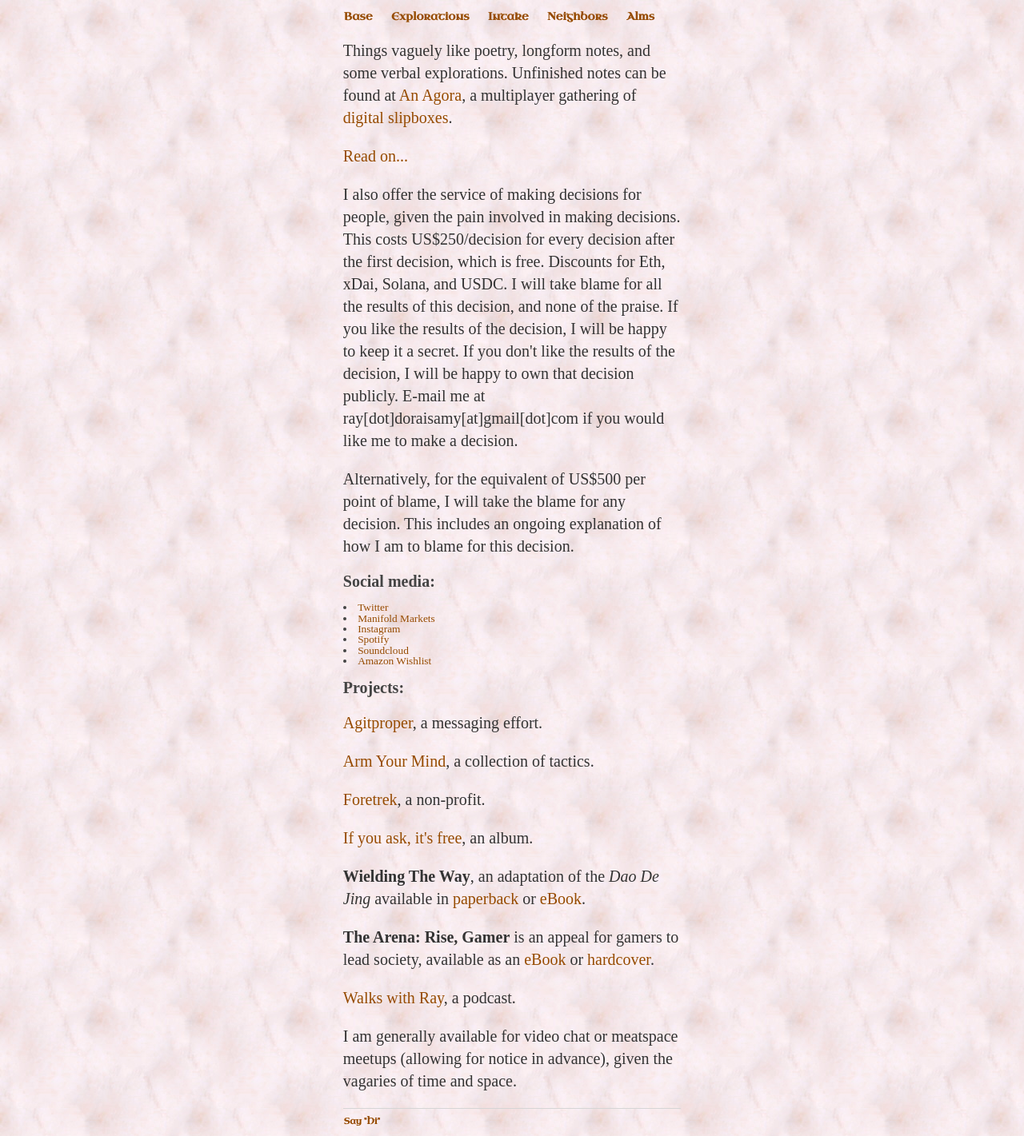
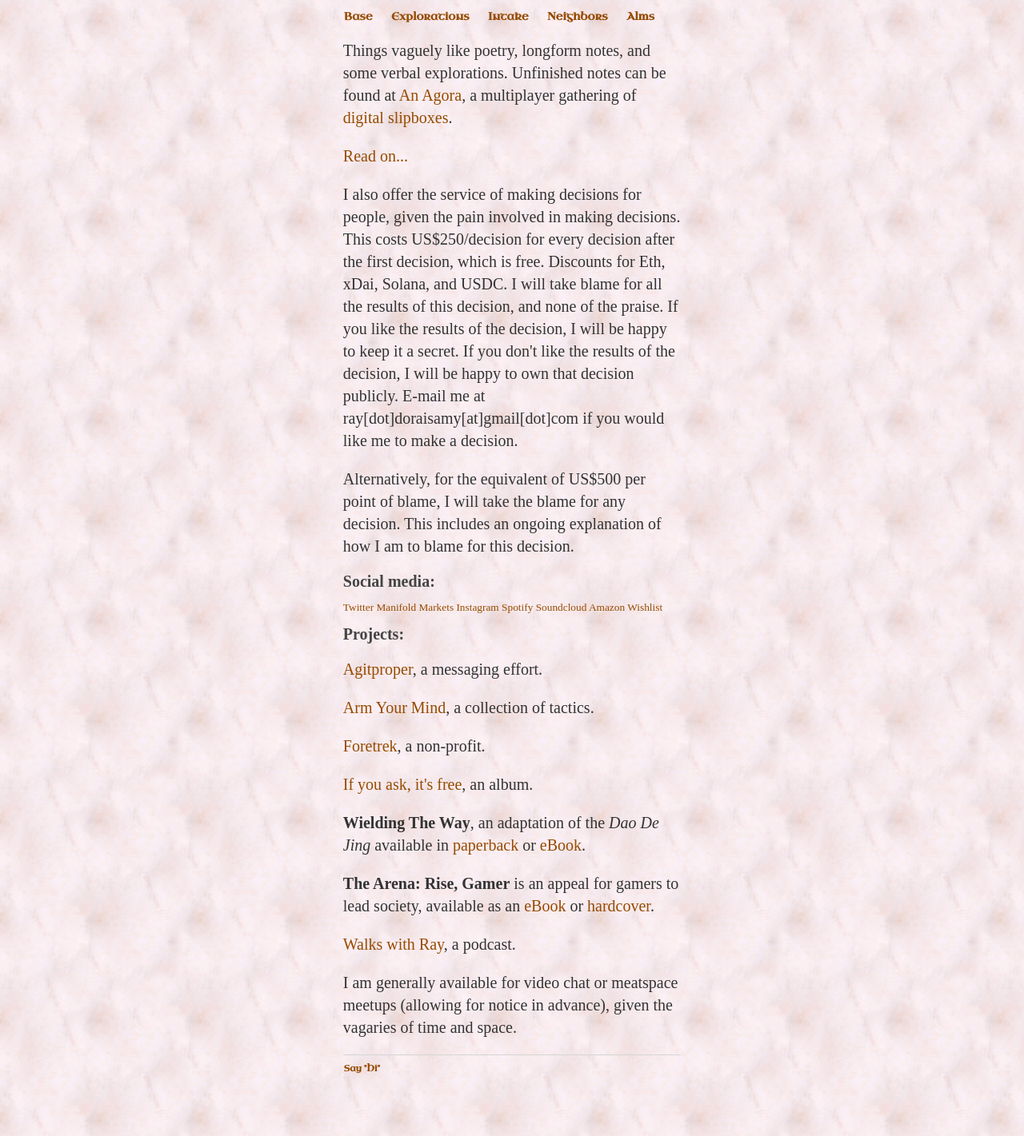
Before and after one commit to ray-dorai/ray-dorai.github.io, a Jekyll site: the page built from index.html, in a window 1280 px wide. Shown: the whole page at 80% size. Built offline with Jekyll 4.4.1, drawn with Linux system fonts in a browser that asks for light colours; some web fonts are replaced.

Commit message:
Update index.html

```diff
--- a/index.html
+++ b/index.html
@@ -9,12 +9,12 @@ title: Ray Doraisamy
 	<p>Alternatively, for the equivalent of US$500 per point of blame, I will take the blame for any decision. This includes an ongoing explanation of how I am to blame for this decision. </p>
 	<h2>Social media:</h2>
 
-		<i class="cp cp-twitter"></i> <li><a href="https://twitter.com/forshaper">Twitter</a></li>
-		<i class="cp cp-paper-plane-o"></i> <li><a href="https://manifold.markets/RayDoraisamy">Manifold Markets</a></li>
-	        <i class="cp cp-instagram"></i> <li><a href="https://www.instagram.com/forshaper/">Instagram</a></li>
-	        <i class="cp cp-spotify"></i> <li><a href="https://open.spotify.com/user/qwonvo">Spotify</a></li>
-		<i class="cp cp-cloud-o"></i> <li><a href="https://soundcloud.com/ray-doraisamy">Soundcloud</a></li>
-	        <i class="cp cp-shopping-bag"></i> <li><a href="https://www.amazon.com/hz/wishlist/ls/7FKJHPJVHUQG?ref_=wl_share">Amazon Wishlist</a></li>
+		<i class="cp cp-twitter"></i> <a href="https://twitter.com/forshaper">Twitter</a>
+		<i class="cp cp-paper-plane-o"></i> <a href="https://manifold.markets/RayDoraisamy">Manifold Markets</a>
+	        <i class="cp cp-instagram"></i> <a href="https://www.instagram.com/forshaper/">Instagram</a>
+	        <i class="cp cp-spotify"></i> <a href="https://open.spotify.com/user/qwonvo">Spotify</a>
+		<i class="cp cp-cloud-o"></i> <a href="https://soundcloud.com/ray-doraisamy">Soundcloud</a>
+	        <i class="cp cp-shopping-bag"></i> <a href="https://www.amazon.com/hz/wishlist/ls/7FKJHPJVHUQG?ref_=wl_share">Amazon Wishlist</a>
 
 	<h2>Projects:</h2>
 	        <p><a href="https://www.agitproper.org/">Agitproper</a>, a messaging effort.</p>
```
